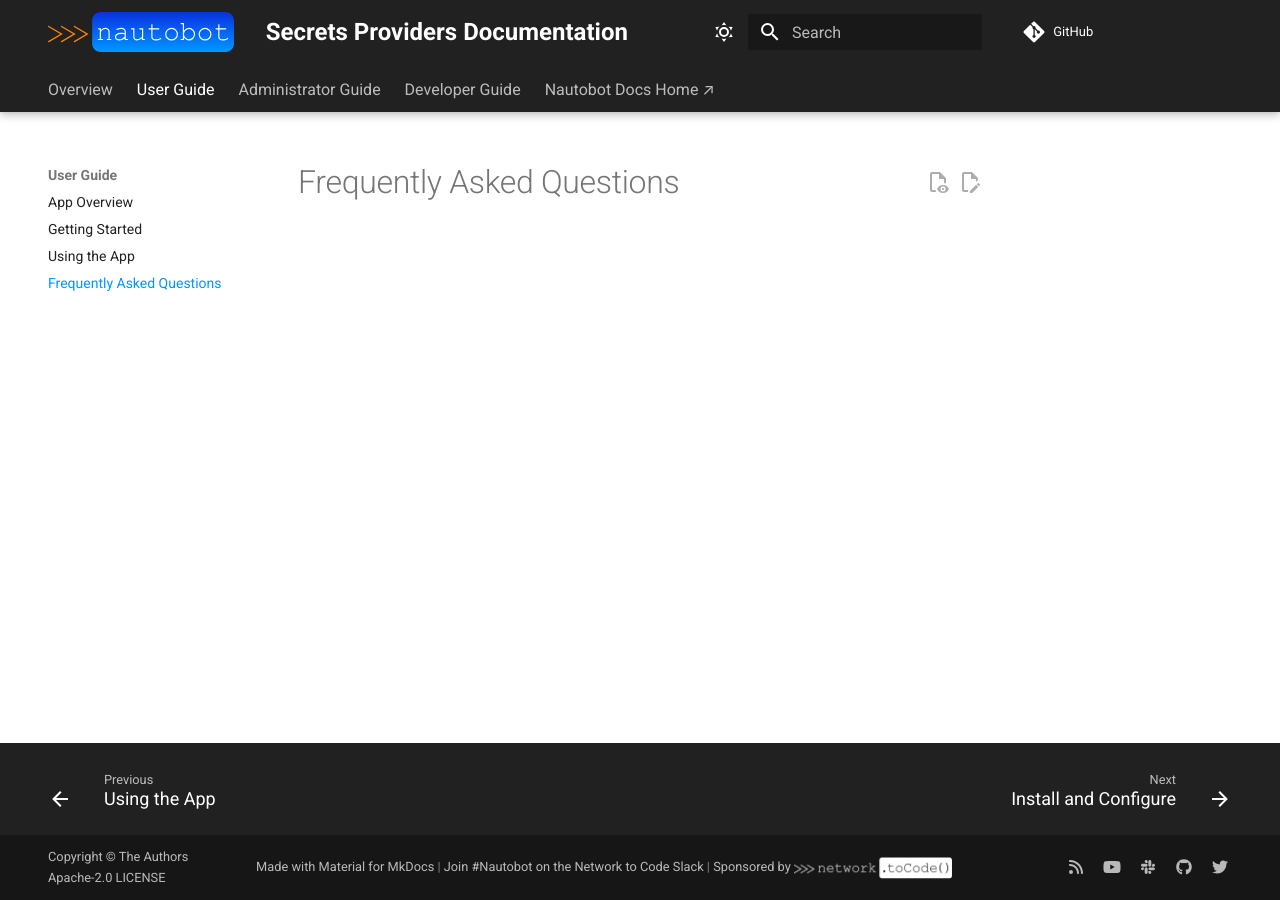
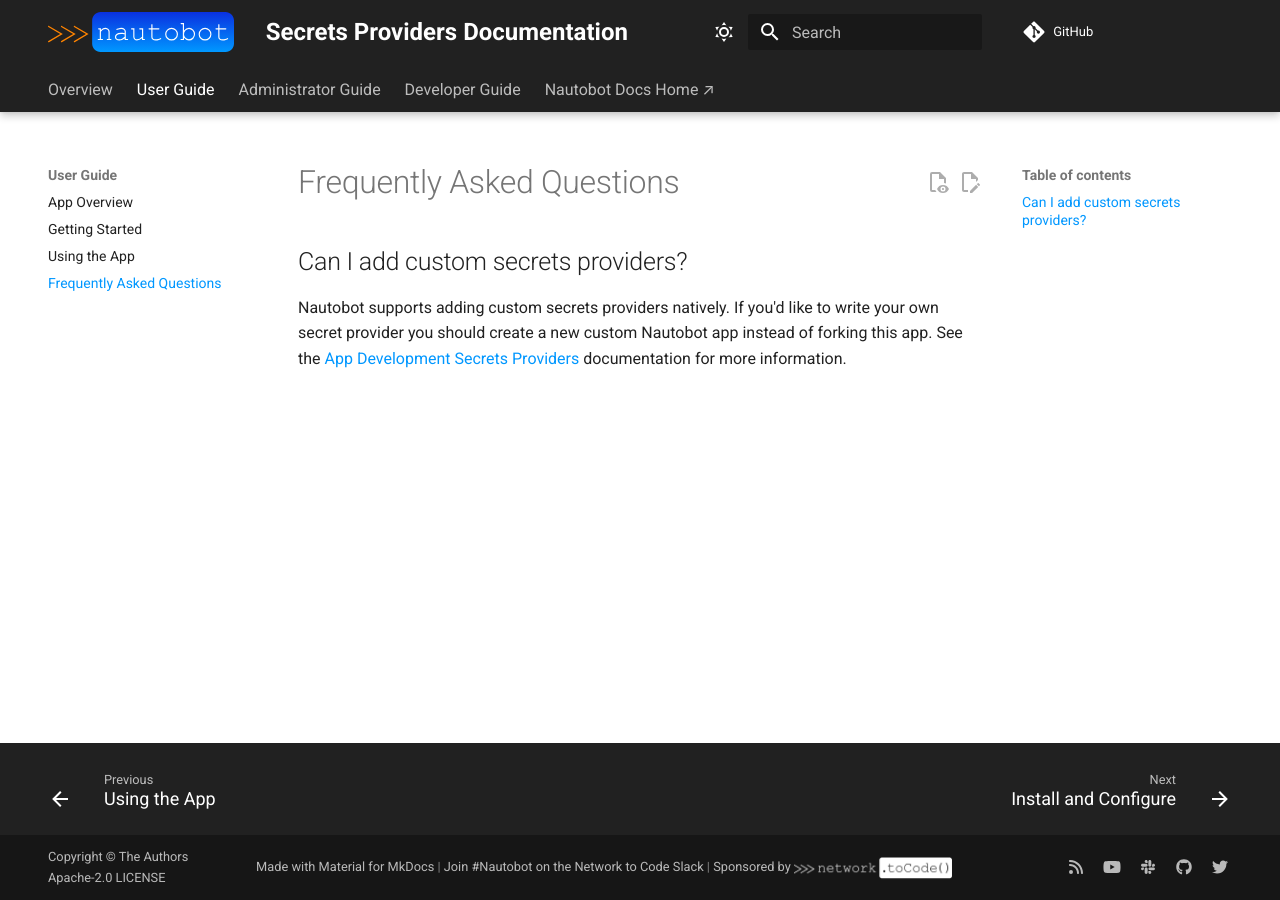
Before and after one commit to nautobot/nautobot-app-secrets-providers, an MkDocs documentation site: the page built from docs/user/faq.md, in a window 1280 px wide. Built offline with MkDocs 1.6.1 and Material for MkDocs 9.7.7, drawn with Linux system fonts in a browser that asks for light colours; comment, search, counter and statistics services are not loaded.

Commit message:
Add custom secrets providers link to faq doc

```diff
--- a/docs/user/faq.md
+++ b/docs/user/faq.md
@@ -1 +1,5 @@
 # Frequently Asked Questions
+
+## Can I add custom secrets providers?
+
+Nautobot supports adding custom secrets providers natively. If you'd like to write your own secret provider you should create a new custom Nautobot app instead of forking this app. See the [App Development Secrets Providers](https://docs.nautobot.com/projects/core/en/stable/development/apps/api/platform-features/secrets-providers) documentation for more information.
```
